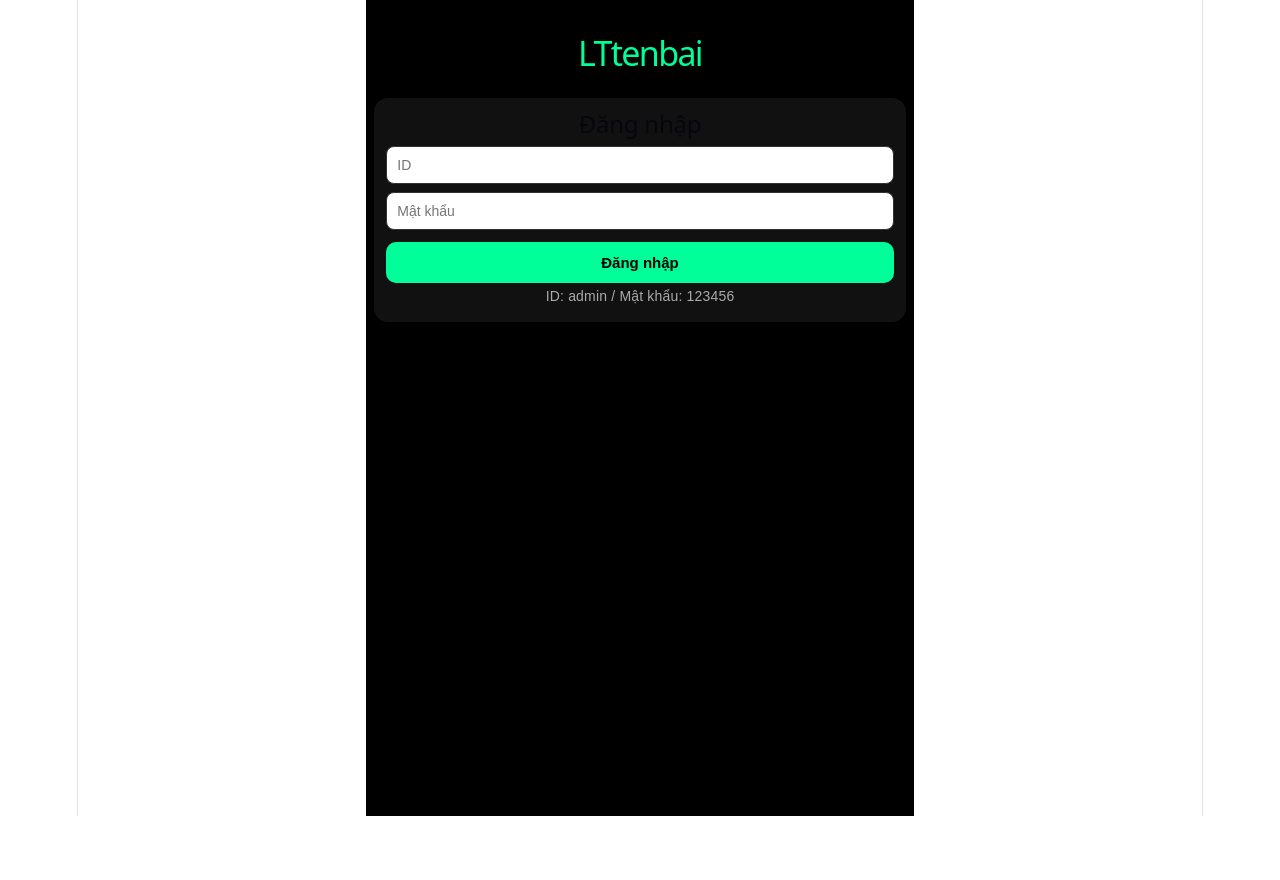
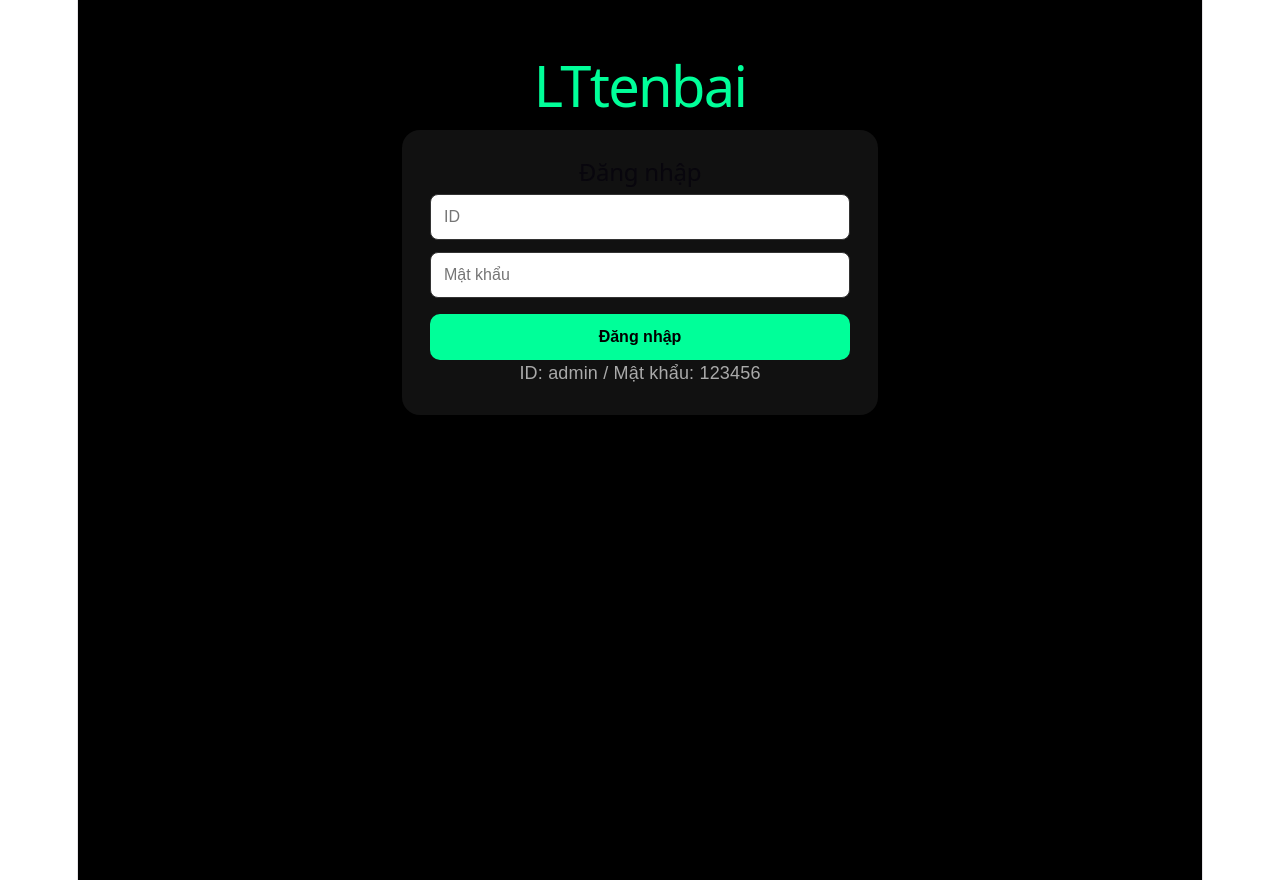
Before and after one commit to vanlong-nguyen/LTtenbai, a React (Vite) app: page / in a window 1280 px wide. Before the commit the page ends 816 px from the top, so only its background shows below. Built offline with nearby package versions, Linux system fonts and the light colour scheme.

Commit message:
responsive pc mobile

```diff
--- a/src/App.jsx
+++ b/src/App.jsx
@@ -5,6 +5,8 @@ export default function App() {
   const [id, setId] = useState("");
   const [password, setPassword] = useState("");
   const [menuOpen, setMenuOpen] = useState(false);
+  const [isMobile, setIsMobile] = useState(window.innerWidth <= 768);
+
   const [selectedDate, setSelectedDate] = useState(new Date().toISOString().slice(0, 10));
   const [items, setItems] = useState(JSON.parse(localStorage.getItem("items") || "[]"));
   const [editingId, setEditingId] = useState(null);
@@ -19,6 +21,12 @@ export default function App() {
     sold: false,
     note: "",
   });
+
+  useEffect(() => {
+    const onResize = () => setIsMobile(window.innerWidth <= 768);
+    window.addEventListener("resize", onResize);
+    return () => window.removeEventListener("resize", onResize);
+  }, []);
 
   useEffect(() => {
     localStorage.setItem("items", JSON.stringify(items));
@@ -144,77 +152,64 @@ export default function App() {
   const month = Number(selectedDate.slice(5, 7));
   const daysInMonth = new Date(year, month, 0).getDate();
 
+  const layout = getStyles(isMobile);
+
   if (!loggedIn) {
     return (
-      <div style={styles.page}>
-        <h1 style={styles.logo}>LTtenbai</h1>
+      <div style={layout.loginPage}>
+        <h1 style={layout.loginLogo}>LTtenbai</h1>
 
-        <div style={styles.card}>
+        <div style={layout.loginCard}>
           <h2>Đăng nhập</h2>
 
-          <input style={styles.input} placeholder="ID" value={id} onChange={(e) => setId(e.target.value)} />
+          <input style={layout.input} placeholder="ID" value={id} onChange={(e) => setId(e.target.value)} />
 
           <input
-            style={styles.input}
+            style={layout.input}
             type="password"
             placeholder="Mật khẩu"
             value={password}
             onChange={(e) => setPassword(e.target.value)}
           />
 
-          <button style={styles.button} onClick={login}>
-            Đăng nhập
-          </button>
-
-          <p style={styles.gray}>ID: admin / Mật khẩu: 123456</p>
+          <button style={layout.button} onClick={login}>Đăng nhập</button>
+          <p style={layout.gray}>ID: admin / Mật khẩu: 123456</p>
         </div>
       </div>
     );
   }
 
-  return (
-    <div style={styles.page}>
-      {menuOpen && <div style={styles.overlay} onClick={() => setMenuOpen(false)} />}
+  const sidebar = (
+    <div style={layout.sidebarInner}>
+      <h2 style={{ color: "#00ff99", marginTop: 0 }}>Bảng chọn</h2>
 
-      <div style={{ ...styles.sideMenu, left: menuOpen ? 0 : -295 }}>
-        <h2 style={{ color: "#00ff99" }}>Bảng chọn</h2>
-
-        <button style={styles.redButton} onClick={() => setMenuOpen(false)}>
+      {isMobile && (
+        <button style={layout.redButton} onClick={() => setMenuOpen(false)}>
           Đóng
         </button>
+      )}
 
-        <div style={styles.cardMini}>
+      <div style={layout.cardMini}>
         <h3>Chọn ngày</h3>
+        <input style={layout.input} type="date" value={selectedDate} onChange={(e) => setSelectedDate(e.target.value)} />
 
-          <input
-            style={styles.input}
-            type="date"
-            value={selectedDate}
-            onChange={(e) => setSelectedDate(e.target.value)}
-          />
-
-          <div style={styles.grid}>
-            <button style={styles.grayButton} onClick={() => moveDay(-1)}>
-              ← Trước
-            </button>
-
-            <button style={styles.grayButton} onClick={() => moveDay(1)}>
-              Sau →
-            </button>
+        <div style={layout.grid}>
+          <button style={layout.grayButton} onClick={() => moveDay(-1)}>← Trước</button>
+          <button style={layout.grayButton} onClick={() => moveDay(1)}>Sau →</button>
         </div>
       </div>
 
-        <div style={styles.cardMini}>
+      <div style={layout.cardMini}>
         <h3>Lịch tháng</h3>
 
         <input
-            style={styles.input}
+          style={layout.input}
           type="month"
           value={selectedDate.slice(0, 7)}
           onChange={(e) => setSelectedDate(e.target.value + "-01")}
         />
 
-          <div style={styles.calendar}>
+        <div style={layout.calendar}>
           {[...Array(daysInMonth)].map((_, i) => {
             const day = String(i + 1).padStart(2, "0");
             const date = selectedDate.slice(0, 8) + day;
@@ -225,9 +220,8 @@ export default function App() {
                 key={date}
                 onClick={() => setSelectedDate(date)}
                 style={{
-                    ...styles.day,
-                    background:
-                      selectedDate === date ? "#00ff99" : hasData ? "#17382c" : "#050505",
+                  ...layout.day,
+                  background: selectedDate === date ? "#00ff99" : hasData ? "#17382c" : "#050505",
                   color: selectedDate === date ? "#000" : "#fff",
                 }}
               >
@@ -238,37 +232,53 @@ export default function App() {
         </div>
       </div>
 
-        <Summary title="Tổng ngày" data={daySum} yen={yen} />
-        <Summary title="Tổng tháng" data={monthSum} yen={yen} />
-        <Summary title="Tổng năm" data={yearSum} yen={yen} />
+      <Summary title="Tổng ngày" data={daySum} yen={yen} layout={layout} />
+      <Summary title="Tổng tháng" data={monthSum} yen={yen} layout={layout} />
+      <Summary title="Tổng năm" data={yearSum} yen={yen} layout={layout} />
     </div>
+  );
 
-      <div style={styles.header}>
-        <button style={styles.menuButton} onClick={() => setMenuOpen(true)}>
+  return (
+    <div style={layout.app}>
+      {isMobile && menuOpen && <div style={layout.overlay} onClick={() => setMenuOpen(false)} />}
+
+      {isMobile ? (
+        <div style={{ ...layout.mobileSideMenu, left: menuOpen ? 0 : -295 }}>
+          {sidebar}
+        </div>
+      ) : (
+        <div style={layout.desktopSideMenu}>{sidebar}</div>
+      )}
+
+      <main style={layout.main}>
+        <div style={layout.header}>
+          {isMobile && (
+            <button style={layout.menuButton} onClick={() => setMenuOpen(true)}>
               ☰
             </button>
+          )}
 
-        <h1 style={styles.logoSmall}>LTtenbai</h1>
+          <h1 style={layout.logoSmall}>LTtenbai</h1>
 
-        <button style={styles.logoutSmall} onClick={logout}>
+          <button style={layout.logoutSmall} onClick={logout}>
             Thoát
           </button>
         </div>
 
-      <div style={styles.card}>
+        <div style={layout.card}>
           <h2>{editingId ? "Chỉnh sửa" : "Nhập sản phẩm"}</h2>
-        <p style={styles.gray}>Ngày: {selectedDate}</p>
+          <p style={layout.gray}>Ngày: {selectedDate}</p>
 
           <input
-          style={styles.input}
+            style={layout.input}
             placeholder="Tên hàng"
             value={form.name}
             onChange={(e) => setForm({ ...form, name: e.target.value })}
           />
 
-        <div style={styles.grid}>
+          <div style={layout.grid}>
             <input
-            style={styles.input}
+              style={layout.input}
               type="number"
               placeholder="SL"
               value={form.qty}
@@ -276,7 +286,7 @@ export default function App() {
             />
 
             <input
-            style={styles.input}
+              style={layout.input}
               type="number"
               placeholder="Giá mua"
               value={form.buyPrice}
@@ -284,9 +294,9 @@ export default function App() {
             />
           </div>
 
-        <div style={styles.grid}>
+          <div style={layout.grid}>
             <input
-            style={styles.input}
+              style={layout.input}
               type="number"
               placeholder="Giá bán"
               value={form.sellPrice}
@@ -294,7 +304,7 @@ export default function App() {
             />
 
             <input
-            style={styles.input}
+              style={layout.input}
               type="number"
               placeholder="Ship"
               value={form.ship}
@@ -302,18 +312,14 @@ export default function App() {
             />
           </div>
 
-        <select
-          style={styles.input}
-          value={form.place}
-          onChange={(e) => setForm({ ...form, place: e.target.value })}
-        >
+          <select style={layout.input} value={form.place} onChange={(e) => setForm({ ...form, place: e.target.value })}>
             <option>Qua tay</option>
             <option>Mercari</option>
             <option>Yahoo</option>
             <option>SNKRDUNK</option>
           </select>
 
-        <label style={styles.checkRow}>
+          <label style={layout.checkRow}>
             <input
               type="checkbox"
               checked={form.sold}
@@ -323,29 +329,29 @@ export default function App() {
           </label>
 
           <input
-          style={styles.input}
+            style={layout.input}
             placeholder="Ghi chú"
             value={form.note}
             onChange={(e) => setForm({ ...form, note: e.target.value })}
           />
 
-        <button style={styles.button} onClick={addItem}>
+          <button style={layout.button} onClick={addItem}>
             {editingId ? "Cập nhật" : "Thêm vào bảng"}
           </button>
 
           {editingId && (
-          <button style={styles.grayButton} onClick={resetForm}>
+            <button style={layout.grayButton} onClick={resetForm}>
               Hủy chỉnh sửa
             </button>
           )}
         </div>
 
-      <div style={styles.card}>
+        <div style={layout.card}>
           <h2>Bảng sản phẩm</h2>
-        <p style={styles.gray}>Ngày: {selectedDate}</p>
+          <p style={layout.gray}>Ngày: {selectedDate}</p>
 
-        <div style={styles.tableWrap}>
-          <table style={styles.table}>
+          <div style={layout.tableWrap}>
+            <table style={layout.table}>
               <thead>
                 <tr>
                   <th>Tên</th>
@@ -377,16 +383,10 @@ export default function App() {
                       <td>{yen(x.ship)}</td>
                       <td>{x.sold ? "✅" : "⬜"}</td>
                       <td>{x.note}</td>
-                    <td style={{ color: profit >= 0 ? "#00ff99" : "#ff4444" }}>
-                      {yen(profit)}
-                    </td>
+                      <td style={{ color: profit >= 0 ? "#00ff99" : "#ff4444" }}>{yen(profit)}</td>
                       <td>
-                      <button style={styles.smallGreen} onClick={() => editItem(x)}>
-                        Sửa
-                      </button>
-                      <button style={styles.smallRed} onClick={() => deleteItem(x.id)}>
-                        Xóa
-                      </button>
+                        <button style={layout.smallGreen} onClick={() => editItem(x)}>Sửa</button>
+                        <button style={layout.smallRed} onClick={() => deleteItem(x.id)}>Xóa</button>
                       </td>
                     </tr>
                   );
@@ -395,15 +395,16 @@ export default function App() {
             </table>
           </div>
 
-        {todayItems.length === 0 && <p style={styles.gray}>Ngày này chưa có dữ liệu</p>}
+          {todayItems.length === 0 && <p style={layout.gray}>Ngày này chưa có dữ liệu</p>}
         </div>
+      </main>
     </div>
   );
 }
 
-function Summary({ title, data, yen }) {
+function Summary({ title, data, yen, layout }) {
   return (
-    <div style={styles.cardMini}>
+    <div style={layout.cardMini}>
       <h3>{title}</h3>
       <p>Mua: {yen(data.buy)}</p>
       <p>Bán: {yen(data.sell)}</p>
@@ -416,58 +417,74 @@ function Summary({ title, data, yen }) {
   );
 }
 
-const styles = {
-  page: {
+function getStyles(isMobile) {
+  return {
+    app: {
       background: "#000",
       minHeight: "100vh",
       color: "#fff",
-    padding: 8,
-    maxWidth: "100%",
+      fontFamily: "Arial, sans-serif",
+      fontSize: isMobile ? 14 : 15,
+      display: isMobile ? "block" : "grid",
+      gridTemplateColumns: isMobile ? "1fr" : "330px 1fr",
+    },
+
+    loginPage: {
+      background: "#000",
+      minHeight: "100vh",
+      color: "#fff",
+      padding: isMobile ? 14 : 40,
+      fontFamily: "Arial, sans-serif",
+    },
+
+    loginLogo: {
+      color: "#00ff99",
+      textAlign: "center",
+      fontSize: isMobile ? 38 : 56,
+    },
+
+    loginCard: {
+      background: "#111",
+      padding: isMobile ? 16 : 28,
+      borderRadius: 18,
+      maxWidth: 420,
       margin: "auto",
-    fontFamily: "Arial, sans-serif",
-    fontSize: 14,
+    },
+
+    main: {
+      padding: isMobile ? 8 : 22,
+      maxWidth: isMobile ? "100%" : 1180,
+      width: "100%",
+      margin: "0 auto",
+      boxSizing: "border-box",
     },
 
     header: {
       display: "flex",
       alignItems: "center",
       justifyContent: "space-between",
-    marginBottom: 10,
-  },
-
-  logo: {
-    color: "#00ff99",
-    textAlign: "center",
-    fontSize: 34,
+      marginBottom: isMobile ? 10 : 18,
     },
 
     logoSmall: {
       color: "#00ff99",
-    fontSize: 22,
+      fontSize: isMobile ? 22 : 34,
       margin: 0,
     },
 
-  menuButton: {
-    background: "#00ff99",
-    color: "#000",
-    border: "none",
-    borderRadius: 10,
-    padding: "8px 12px",
-    fontWeight: "bold",
-    fontSize: 18,
+    desktopSideMenu: {
+      background: "#080808",
+      minHeight: "100vh",
+      borderRight: "1px solid #333",
+      padding: 14,
+      boxSizing: "border-box",
+      position: "sticky",
+      top: 0,
+      height: "100vh",
+      overflowY: "auto",
     },
 
-  logoutSmall: {
-    background: "#ff4444",
-    color: "#fff",
-    border: "none",
-    borderRadius: 10,
-    padding: "8px 10px",
-    fontWeight: "bold",
-    fontSize: 13,
-  },
-
-  sideMenu: {
+    mobileSideMenu: {
       position: "fixed",
       top: 0,
       width: 280,
@@ -478,7 +495,10 @@ const styles = {
       overflowY: "auto",
       transition: "0.25s",
       borderRight: "1px solid #333",
+      boxSizing: "border-box",
     },
+
+    sidebarInner: {},
 
     overlay: {
       position: "fixed",
@@ -489,36 +509,36 @@ const styles = {
 
     card: {
       background: "#111",
-    padding: 12,
-    borderRadius: 14,
-    marginBottom: 10,
+      padding: isMobile ? 12 : 20,
+      borderRadius: isMobile ? 14 : 18,
+      marginBottom: isMobile ? 10 : 18,
     },
 
     cardMini: {
       background: "#111",
-    padding: 10,
+      padding: isMobile ? 10 : 14,
       borderRadius: 14,
-    marginBottom: 10,
+      marginBottom: isMobile ? 10 : 14,
     },
 
     input: {
       width: "100%",
-    padding: 10,
-    marginBottom: 8,
+      padding: isMobile ? 10 : 13,
+      marginBottom: isMobile ? 8 : 12,
       borderRadius: 8,
       border: "1px solid #333",
-    fontSize: 14,
+      fontSize: isMobile ? 14 : 16,
       boxSizing: "border-box",
     },
 
     button: {
       width: "100%",
-    padding: 12,
+      padding: isMobile ? 12 : 14,
       borderRadius: 10,
       background: "#00ff99",
       border: "none",
       fontWeight: "bold",
-    fontSize: 15,
+      fontSize: isMobile ? 15 : 16,
       marginTop: 4,
     },
 
@@ -544,24 +564,44 @@ const styles = {
       marginBottom: 8,
     },
 
+    menuButton: {
+      background: "#00ff99",
+      color: "#000",
+      border: "none",
+      borderRadius: 10,
+      padding: "8px 12px",
+      fontWeight: "bold",
+      fontSize: 18,
+    },
+
+    logoutSmall: {
+      background: "#ff4444",
+      color: "#fff",
+      border: "none",
+      borderRadius: 10,
+      padding: isMobile ? "8px 10px" : "10px 16px",
+      fontWeight: "bold",
+      fontSize: isMobile ? 13 : 15,
+    },
+
     calendar: {
       display: "grid",
       gridTemplateColumns: "repeat(7, 1fr)",
-    gap: 5,
+      gap: isMobile ? 5 : 7,
     },
 
     day: {
-    padding: 7,
+      padding: isMobile ? 7 : 10,
       borderRadius: 8,
       border: "1px solid #333",
       fontWeight: "bold",
-    fontSize: 12,
+      fontSize: isMobile ? 12 : 14,
     },
 
     grid: {
       display: "grid",
       gridTemplateColumns: "1fr 1fr",
-    gap: 6,
+      gap: isMobile ? 6 : 10,
     },
 
     checkRow: {
@@ -579,8 +619,8 @@ const styles = {
     table: {
       width: "100%",
       borderCollapse: "collapse",
-    minWidth: 820,
-    fontSize: 12,
+      minWidth: isMobile ? 820 : 1050,
+      fontSize: isMobile ? 12 : 14,
     },
 
     smallGreen: {
@@ -588,10 +628,10 @@ const styles = {
       color: "#000",
       border: "none",
       borderRadius: 8,
-    padding: "5px 8px",
+      padding: isMobile ? "5px 8px" : "7px 11px",
       fontWeight: "bold",
       marginRight: 5,
-    fontSize: 12,
+      fontSize: isMobile ? 12 : 13,
     },
 
     smallRed: {
@@ -599,12 +639,13 @@ const styles = {
       color: "#fff",
       border: "none",
       borderRadius: 8,
-    padding: "5px 8px",
+      padding: isMobile ? "5px 8px" : "7px 11px",
       fontWeight: "bold",
-    fontSize: 12,
+      fontSize: isMobile ? 12 : 13,
     },
 
     gray: {
       color: "#aaa",
     },
   };
+}
```
Lines whose indentation alone changed are shown as unchanged.
